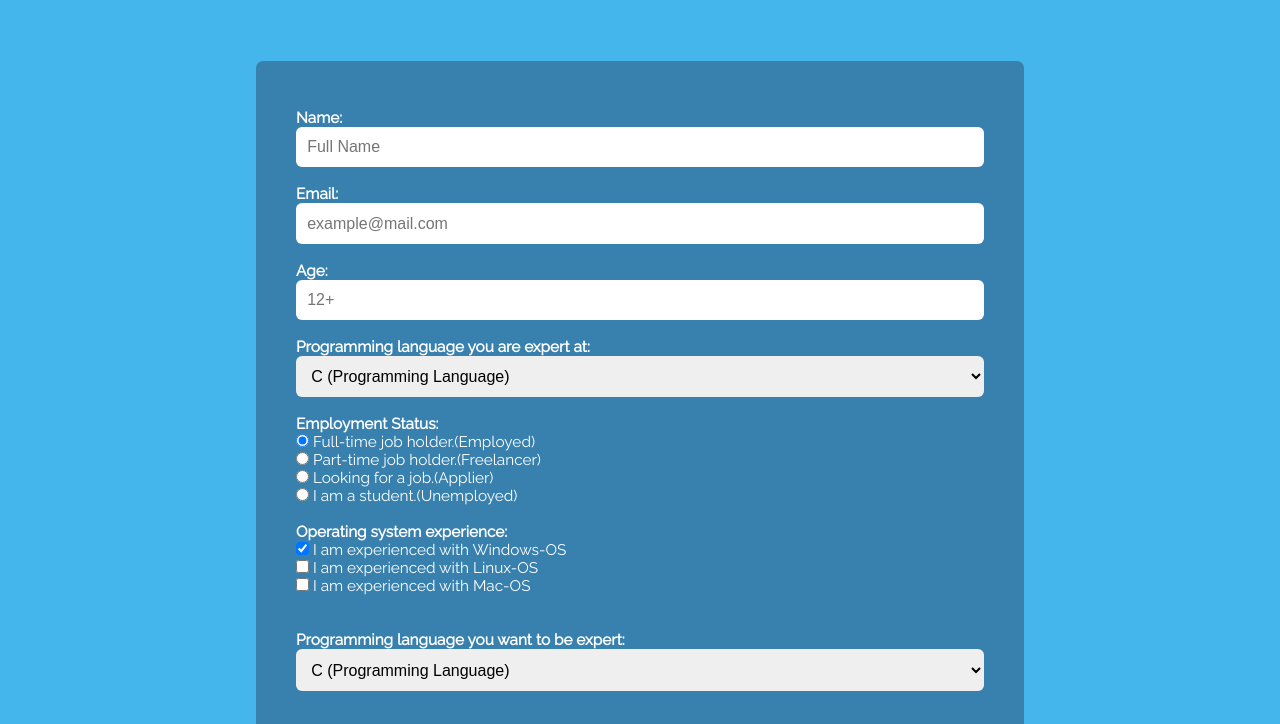
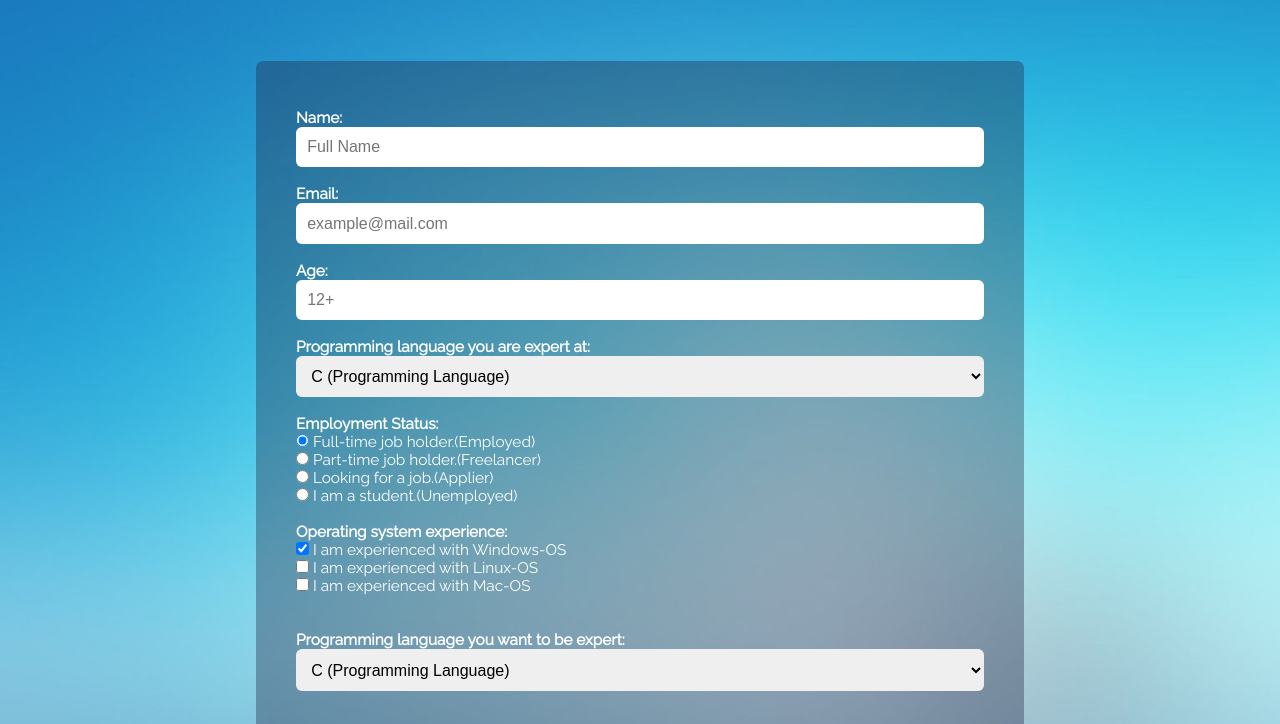
Before and after one commit to serbandemosoiu/pbics-test, a plain HTML site: page index.html in a window 1280 px wide. Shown: the part 196-920 px from the top of the page. Drawn offline with Linux system fonts and the light colour scheme.

Commit message:
Update style.css

```diff
--- a/css/style.css
+++ b/css/style.css
@@ -10,7 +10,7 @@
 
   body {
     font-family: 'Raleway', sans-serif;
-    background-image: url("../images/Background.jpg");
+    background-image: url("../Background.jpg");
     width: 100%;
     height: auto;
     background-repeat: no-repeat;
```
